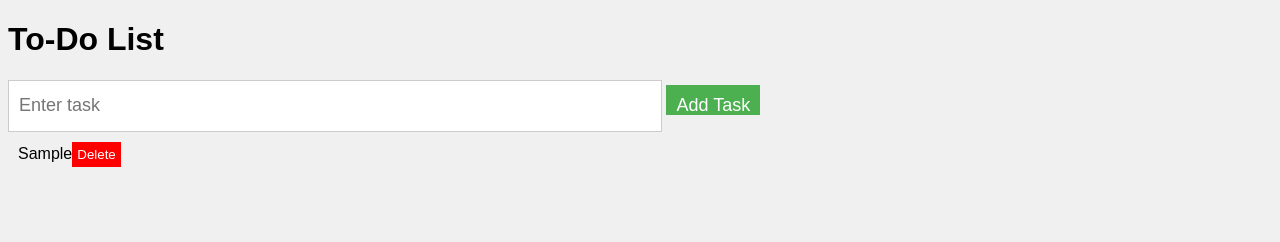
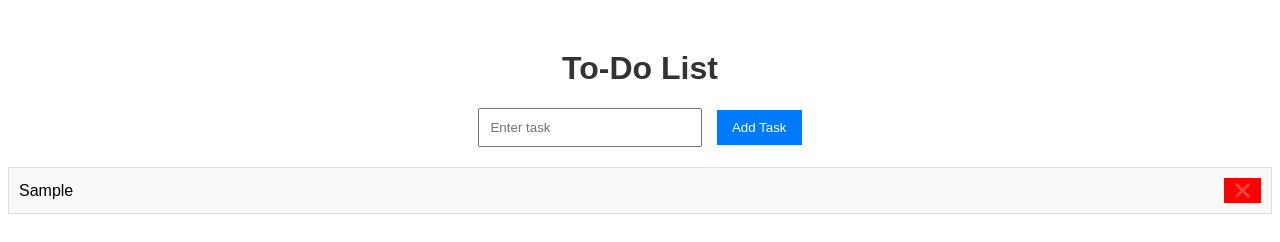
Before and after one commit to HariSutrave/todo, a plain HTML site: page index.html in a window 1280 px wide. Both pictures are taken after typing "Sample" into the empty fields and a click on the button "Add Task". Drawn offline with Linux system fonts and the light colour scheme.

Commit message:
Add files via upload

```diff
--- a/TodoList.css
+++ b/TodoList.css
@@ -1,49 +1,55 @@
 body {
     font-family: Arial, sans-serif;
-    background-color: #f0f0f0;
+    text-align: center;
+    margin-top: 50px;
 }
 
-#task-input {
-    width: 50%;
-    height: 30px;
-    padding: 10px;
-    font-size: 18px;
-    border: 1px solid #ccc;
+h1 {
+    color: #333;
 }
 
-#add-task-btn {
-    height: 30px;
+input {
     padding: 10px;
-    font-size: 18px;
-    background-color: #4CAF50;
-    color: #fff;
+    width: 200px;
+    margin-right: 10px;
+}
+
+button {
+    padding: 10px 15px;
+    background-color: #007BFF;
+    color: white;
     border: none;
     cursor: pointer;
 }
 
-#task-list {
-    list-style: none;
-    padding: 0;
-    margin: 0;
+button:hover {
+    background-color: #0056b3;
 }
 
-#task-list li {
-    padding: 10px;
-    border-bottom: 1px solid #ccc;
+ul {
+    list-style-type: none;
+    padding: 0;
+    margin-top: 20px;
 }
 
-#task-list li:last-child {
-    border-bottom: none;
+li {
+    background: #f9f9f9;
+    margin: 5px 0;
+    padding: 10px;
+    border: 1px solid #ddd;
+    display: flex;
+    justify-content: space-between;
+    align-items: center;
 }
 
-.completed {
-    text-decoration: line-through;
+li button {
+    background-color: red;
+    color: white;
+    border: none;
+    cursor: pointer;
+    padding: 5px 10px;
 }
 
-.delete-btn {
-    background-color: #ff0000;
-    color: #fff;
-    border: none;
-    padding: 5px;
-    cursor: pointer;
+li button:hover {
+    background-color: darkred;
 }
--- a/TodoList.js
+++ b/TodoList.js
@@ -1,40 +1,51 @@
-let taskList = document.getElementById("task-list");
-let taskInput = document.getElementById("task-input");
-let addTaskBtn = document.getElementById("add-task-btn");
+document.addEventListener("DOMContentLoaded", function () {
+    const taskInput = document.getElementById("task-input");
+    const addTaskBtn = document.getElementById("add-task-btn");
+    const taskList = document.getElementById("task-list");
 
-let tasks = [];
+    // Load tasks from localStorage
+    function loadTasks() {
+        const tasks = JSON.parse(localStorage.getItem("tasks")) || [];
+        tasks.forEach((task) => addTaskToList(task));
+    }
 
-addTaskBtn.addEventListener("click", addTask);
+    // Save tasks to localStorage
+    function saveTasks() {
+        const tasks = [];
+        document.querySelectorAll("#task-list li").forEach((li) => {
+            tasks.push(li.textContent.replace("❌", "").trim());
+        });
+        localStorage.setItem("tasks", JSON.stringify(tasks));
+    }
 
-function addTask() {
-    let task = taskInput.value.trim();
-    if (task) {
-        tasks.push({ task, completed: false });
-        taskInput.value = "";
-        renderTaskList();
+    // Add task to the list
+    function addTaskToList(task) {
+        const li = document.createElement("li");
+        li.textContent = task;
+
+        // Add delete button
+        const deleteBtn = document.createElement("button");
+        deleteBtn.textContent = "❌";
+        deleteBtn.style.marginLeft = "10px";
+        deleteBtn.addEventListener("click", function () {
+            li.remove();
+            saveTasks();
+        });
+
+        li.appendChild(deleteBtn);
+        taskList.appendChild(li);
     }
-}
 
-function renderTaskList() {
-    taskList.innerHTML = "";
-    tasks.forEach((task, index) => {
-        let li = document.createElement("li");
-        li.textContent = task.task;
-        if (task.completed) {
-            li.classList.add("completed");
+    // Add task event
+    addTaskBtn.addEventListener("click", function () {
+        const task = taskInput.value.trim();
+        if (task !== "") {
+            addTaskToList(task);
+            saveTasks();
+            taskInput.value = ""; // Clear the input field
         }
-        let deleteBtn = document.createElement("button");
-        deleteBtn.textContent = "Delete";
-        deleteBtn.classList.add("delete-btn");
-        deleteBtn.addEventListener("click", () => {
-            tasks.splice(index, 1);
-            renderTaskList();
-        });
-        li.appendChild(deleteBtn);
-        li.addEventListener("click", () => {
-            task.completed = !task.completed;
-            renderTaskList();
-        });
-        taskList.appendChild(li);
     });
-}
+
+    // Load tasks on page load
+    loadTasks();
+});
```
